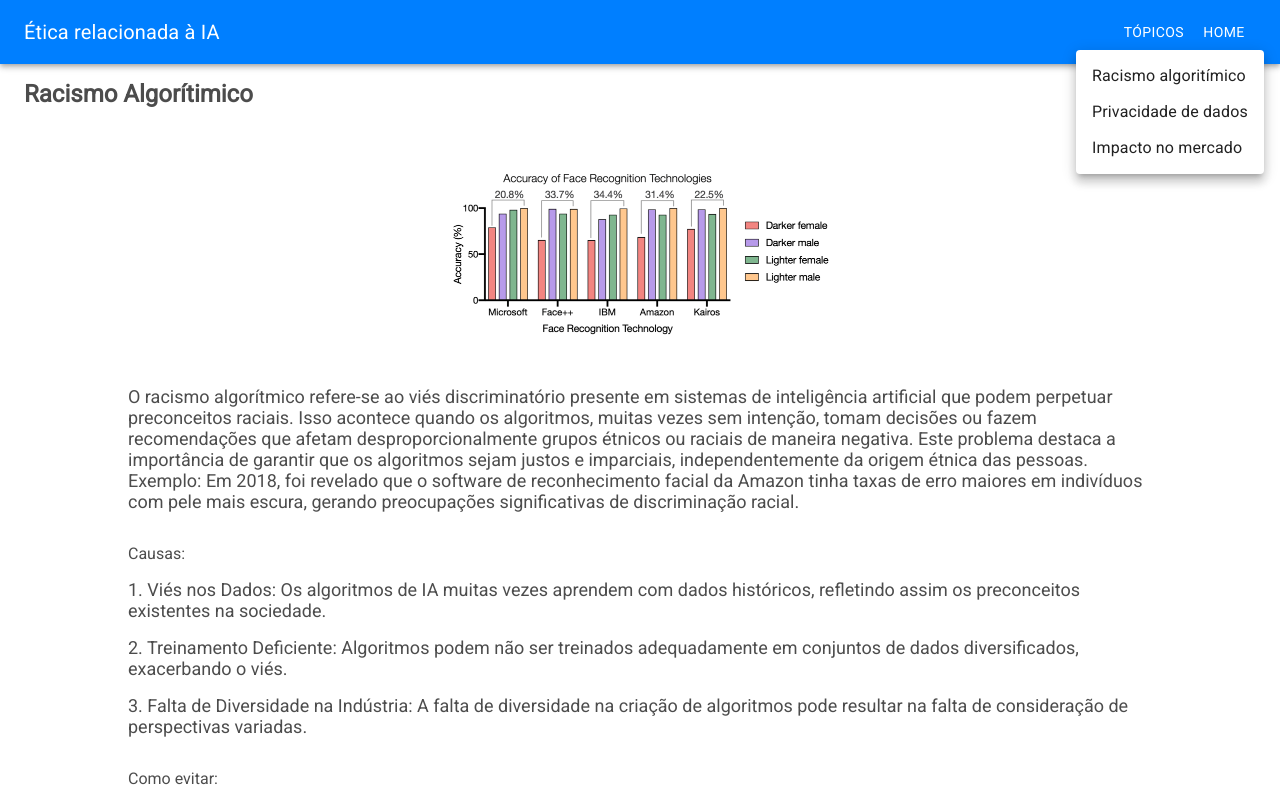
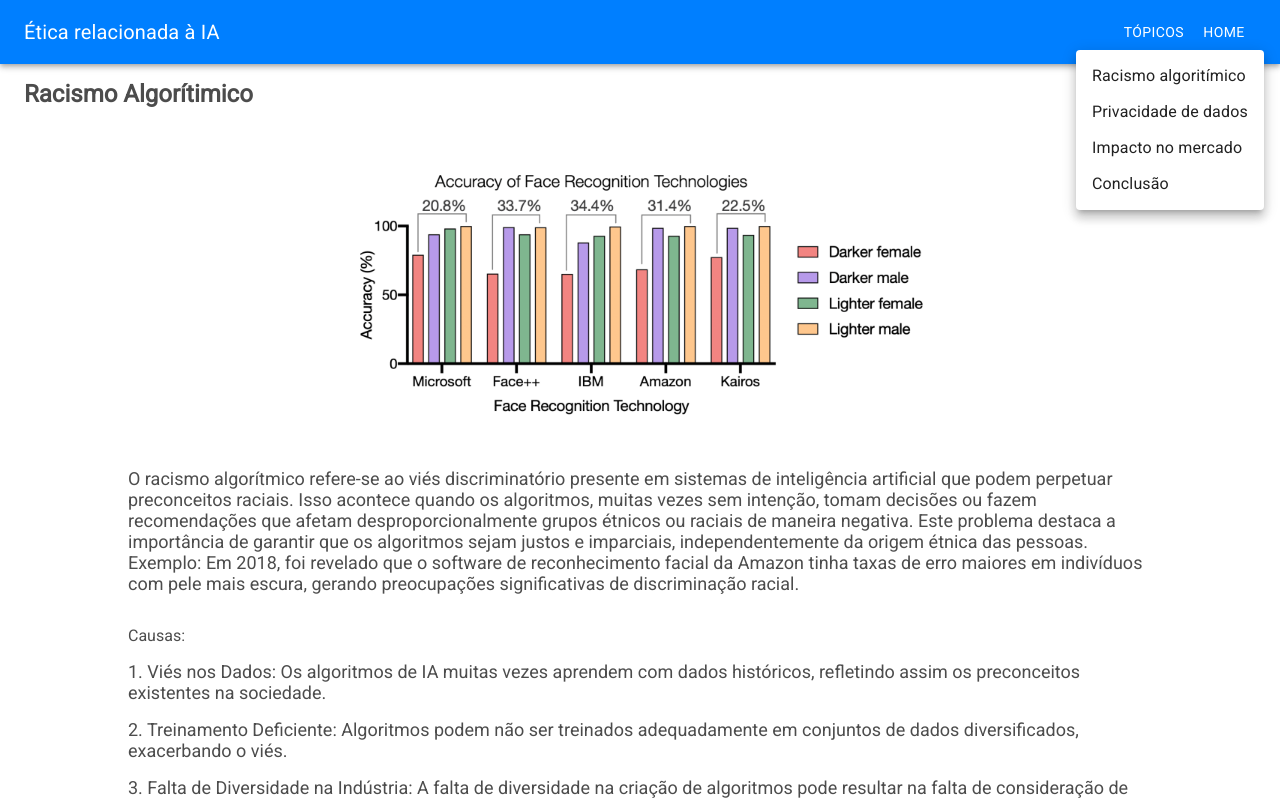
Before and after one commit to kamillareal/transversal, a React (Create React App) app: page /racismo-algoritmico in a window 1280 px wide. Both pictures are taken after a click on the button "TÓPICOS". Shown: the top 800 px of the page. Built offline with nearby package versions, Linux system fonts and the light colour scheme.

Commit message:
kamillaaaaaaaa

```diff
--- a/src/pages/RacismoAlgoritmico/index.tsx
+++ b/src/pages/RacismoAlgoritmico/index.tsx
@@ -33,7 +33,7 @@
           Racismo Algorítimico
         </h2>
         <img
-          style={{ width: "30%", paddingTop: "2rem" }}
+          style={{ width: "45%", paddingTop: "2rem" }}
           src={require("../../assets/img/racism.webp")}
         ></img>
 
--- a/src/shared/components/menu/index.tsx
+++ b/src/shared/components/menu/index.tsx
@@ -46,6 +46,9 @@
         <MenuItem onClick={() => navigate(RoutesEnum.impactoNoMercado)}>
           Impacto no mercado
         </MenuItem>
+        <MenuItem onClick={() => navigate(RoutesEnum.conclusao)}>
+          Conclusão
+        </MenuItem>
       </Menu>
     </div>
   );
```
